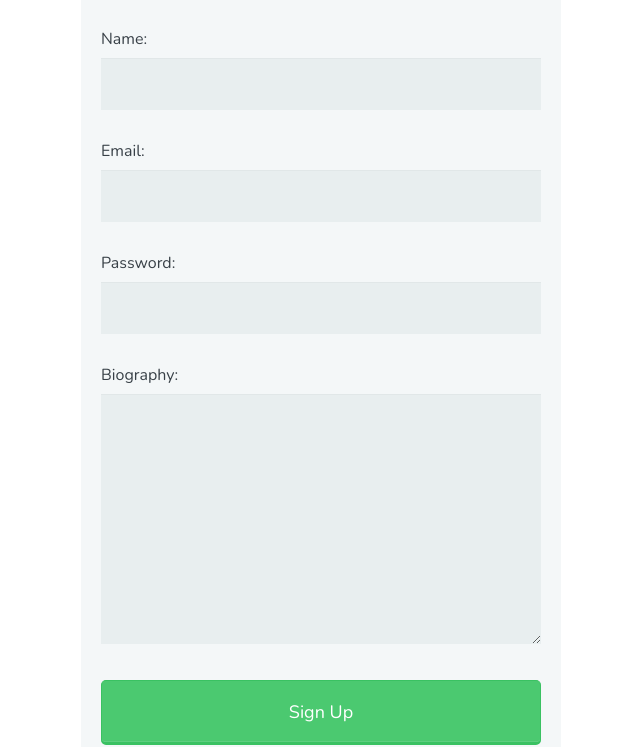
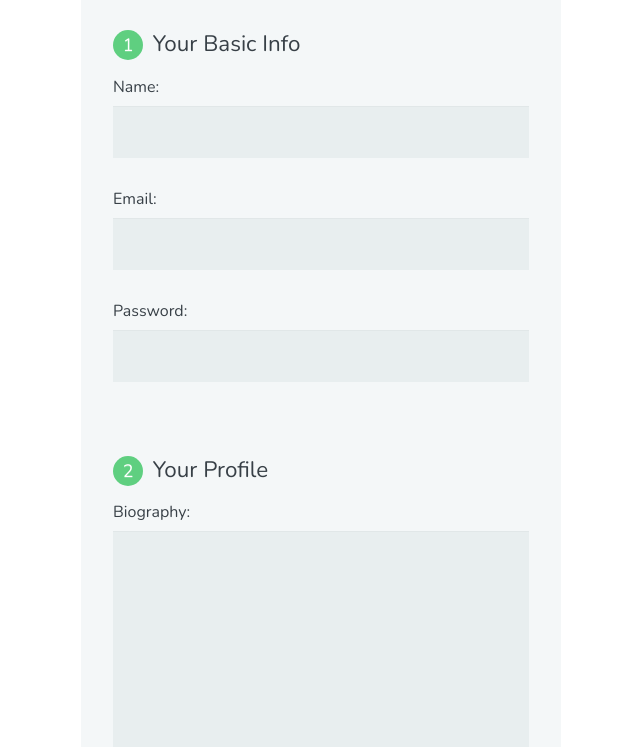
Before and after one commit to barrosdaniel/THFETUTP19_Sign_Up_Form, a plain HTML site: page index.html in a window 1280 px wide. Shown: the part 65-812 px from the top of the page, without its empty margins (319-959 px from the left). Drawn offline with nearby package versions, Linux system fonts and the light colour scheme.

Commit message:
feature: Add form fieldsets and legends

```diff
--- a/index.html
+++ b/index.html
@@ -14,6 +14,8 @@
     <form action="index.html" method="POST">
         <h1>Sign Up</h1>
 
+        <fieldset>
+            <legend><span class="number">1</span> Your Basic Info</legend>
             <label for="name">Name:</label>
             <input type="text" id="name" name="user_name">
 
@@ -22,9 +24,13 @@
 
             <label for="password">Password:</label>
             <input type="password" id="password" name="user_password">
+        </fieldset>
 
+        <fieldset>
+            <legend><span class="number">2</span> Your Profile</legend>
             <label for="bio">Biography:</label>
             <textarea id="bio" name="user_bio" cols="30" rows="10"></textarea>
+        </fieldset>
 
         <button type="submit">Sign Up</button>
     </form>
```
Lines whose indentation alone changed are shown as unchanged.
